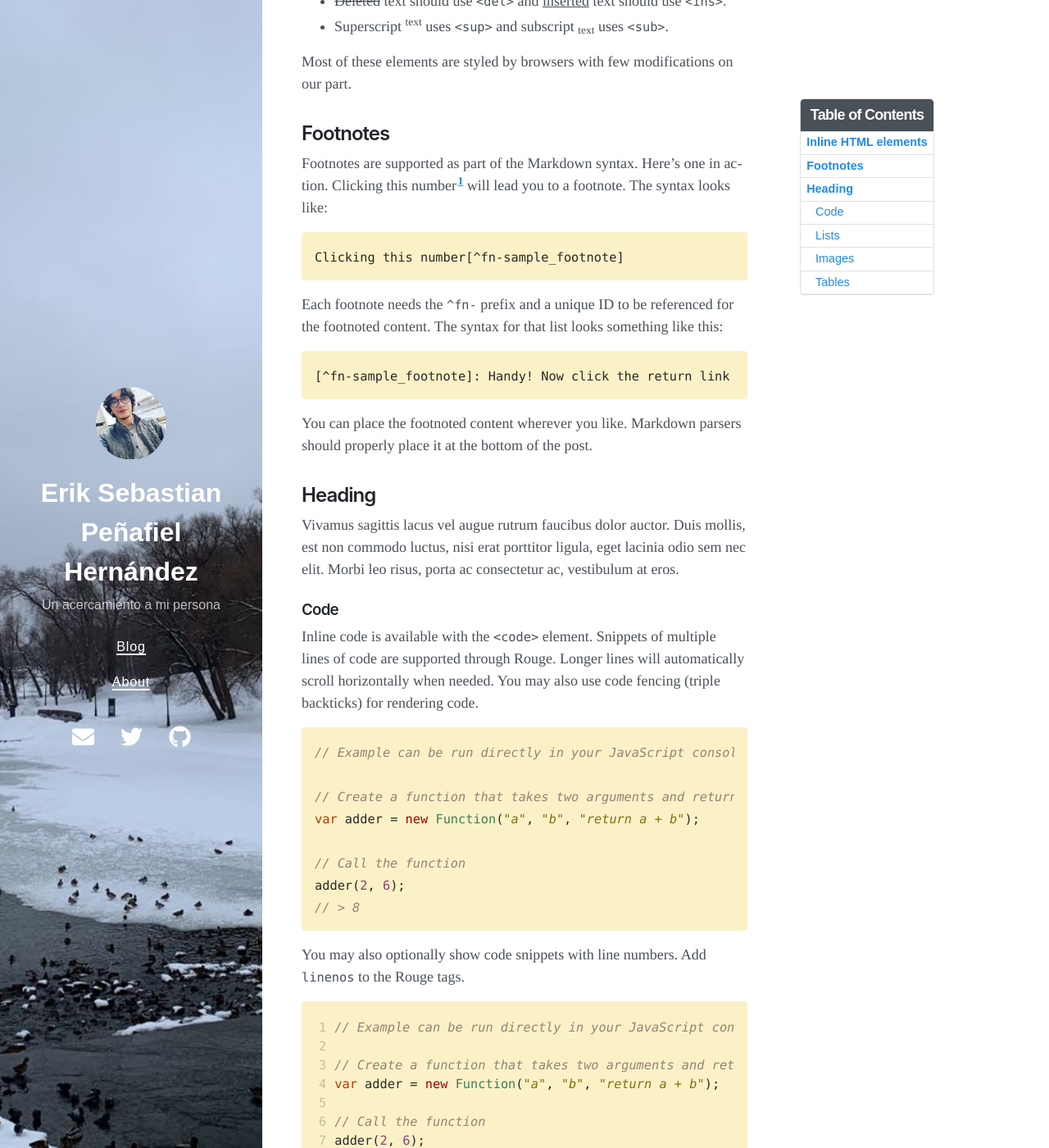
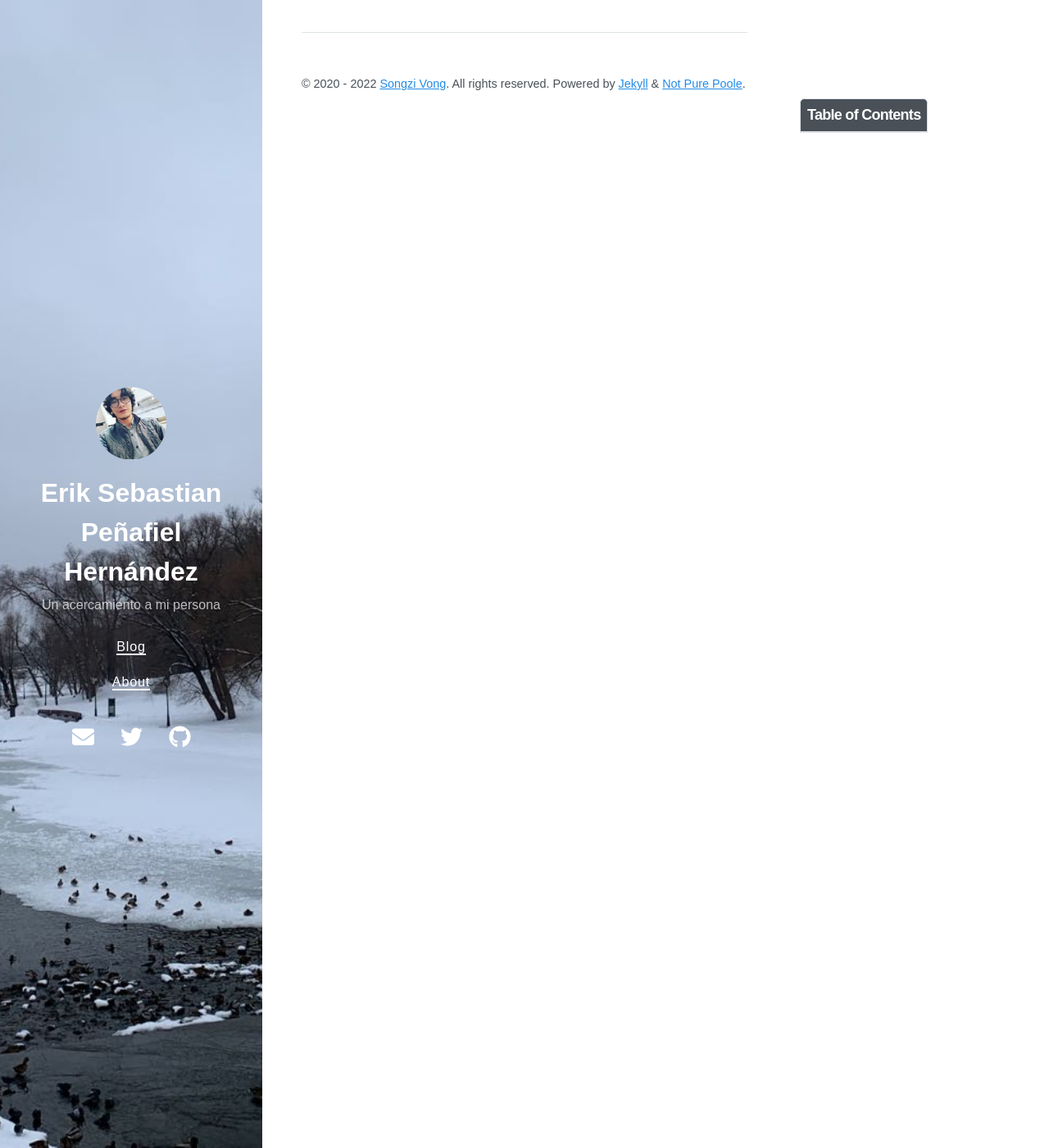
Before and after one commit to Eriksph/Eriksp, a Jekyll site: the page built from _posts/2020-09-29-welcome-to-not-pure-poole.md, in a window 1280 px wide and 1400 px high, scrolled down 697 px. Shown: the whole window at 82% size. Built offline with Jekyll 4.4.1, drawn with Linux system fonts in a browser that asks for light colours; nearby versions of some CDN libraries; some of the changed text lies outside the part shown.

Commit message:
Update 2020-09-29-welcome-to-not-pure-poole.md

```diff
--- a/_posts/2020-09-29-welcome-to-not-pure-poole.md
+++ b/_posts/2020-09-29-welcome-to-not-pure-poole.md
@@ -10,153 +10,4 @@ Es un gusto tenerte en mi página web; Te saluda Erik Sebastian Peñafiel Hernan
 
 Me gustan muchas cosas en la vida pero se deben tener prioridades, para mi las cosas mas improtantes son la familia y el estudio, uno debe estar preparado para todos los obstaculos que se presenten en la vida y para ello la mejor herramienta que puedes tener es un gran conocimiento que te permita resolver los problemas de manera inteligente.
 
-## Inline HTML elements
-
-HTML defines a long list of available inline tags, a complete list of which can be found on the [Mozilla Developer Network](https://developer.mozilla.org/en-US/docs/Web/HTML/Element).
-
-- **To bold text**, use `<strong>`.
-- *To italicize text*, use `<em>`.
-- <mark>To highlight</mark>, use `<mark>`.
-- Abbreviations, like <abbr title="HyperText Markup Langage">HTML</abbr> should use `<abbr>`, with an optional `title` attribute for the full phrase.
-- Citations, like <cite>&mdash; Mark Otto</cite>, should use `<cite>`.
-- <del>Deleted</del> text should use `<del>` and <ins>inserted</ins> text should use `<ins>`.
-- Superscript <sup>text</sup> uses `<sup>` and subscript <sub>text</sub> uses `<sub>`.
-
-Most of these elements are styled by browsers with few modifications on our part.
-
-## Footnotes
-
-Footnotes are supported as part of the Markdown syntax. Here's one in action. Clicking this number[^fn-sample_footnote] will lead you to a footnote. The syntax looks like:
-
-{% highlight text %}
-Clicking this number[^fn-sample_footnote]
-{% endhighlight %}
-
-Each footnote needs the `^fn-` prefix and a unique ID to be referenced for the footnoted content. The syntax for that list looks something like this:
-
-{% highlight text %}
-[^fn-sample_footnote]: Handy! Now click the return link to go back.
-{% endhighlight %}
-
-You can place the footnoted content wherever you like. Markdown parsers should properly place it at the bottom of the post.
-
-## Heading
-
-Vivamus sagittis lacus vel augue rutrum faucibus dolor auctor. Duis mollis, est non commodo luctus, nisi erat porttitor ligula, eget lacinia odio sem nec elit. Morbi leo risus, porta ac consectetur ac, vestibulum at eros.
-
-### Code
-
-Inline code is available with the `<code>` element. Snippets of multiple lines of code are supported through Rouge. Longer lines will automatically scroll horizontally when needed. You may also use code fencing (triple backticks) for rendering code.
-
-{% highlight js %}
-// Example can be run directly in your JavaScript console
-
-// Create a function that takes two arguments and returns the sum of those arguments
-var adder = new Function("a", "b", "return a + b");
-
-// Call the function
-adder(2, 6);
-// > 8
-{% endhighlight %}
-
-You may also optionally show code snippets with line numbers. Add `linenos` to the Rouge tags.
-
-{% highlight js linenos %}
-// Example can be run directly in your JavaScript console
-
-// Create a function that takes two arguments and returns the sum of those arguments
-var adder = new Function("a", "b", "return a + b");
-
-// Call the function
-adder(2, 6);
-// > 8
-{% endhighlight %}
-
-Aenean lacinia bibendum nulla sed consectetur. Etiam porta sem malesuada magna mollis euismod. Fusce dapibus, tellus ac cursus commodo, tortor mauris condimentum nibh, ut fermentum massa.
-
-### Lists
-
-Cum sociis natoque penatibus et magnis dis parturient montes, nascetur ridiculus mus. Aenean lacinia bibendum nulla sed consectetur. Etiam porta sem malesuada magna mollis euismod. Fusce dapibus, tellus ac cursus commodo, tortor mauris condimentum nibh, ut fermentum massa justo sit amet risus.
-
-- Praesent commodo cursus magna, vel scelerisque nisl consectetur et.
-- Donec id elit non mi porta gravida at eget metus.
-- Nulla vitae elit libero, a pharetra augue.
-
-Donec ullamcorper nulla non metus auctor fringilla. Nulla vitae elit libero, a pharetra augue.
-
-1. Vestibulum id ligula porta felis euismod semper.
-2. Cum sociis natoque penatibus et magnis dis parturient montes, nascetur ridiculus mus.
-3. Maecenas sed diam eget risus varius blandit sit amet non magna.
-
-Cras mattis consectetur purus sit amet fermentum. Sed posuere consectetur est at lobortis.
-
-<dl>
-  <dt>HyperText Markup Language (HTML)</dt>
-  <dd>The language used to describe and define the content of a Web page</dd>
-
-  <dt>Cascading Style Sheets (CSS)</dt>
-  <dd>Used to describe the appearance of Web content</dd>
-
-  <dt>JavaScript (JS)</dt>
-  <dd>The programming language used to build advanced Web sites and applications</dd>
-</dl>
-
-Integer posuere erat a ante venenatis dapibus posuere velit aliquet. Morbi leo risus, porta ac consectetur ac, vestibulum at eros. Nullam quis risus eget urna mollis ornare vel eu leo.
-
-### Images
-
-Quisque consequat sapien eget quam rhoncus, sit amet laoreet diam tempus. Aliquam aliquam metus erat, a pulvinar turpis suscipit at.
-
-![placeholder](http://placehold.it/800x400 "Large example image")
-![placeholder](http://placehold.it/400x200 "Medium example image")
-![placeholder](http://placehold.it/200x200 "Small example image")
-
-Align to the center by adding `class="align-center"`:
-
-![placeholder](http://placehold.it/400x200 "Medium example image"){: .align-center}
-
-### Tables
-
-Aenean lacinia bibendum nulla sed consectetur. Lorem ipsum dolor sit amet, consectetur adipiscing elit.
-
-<table>
-  <thead>
-    <tr>
-      <th>Name</th>
-      <th>Upvotes</th>
-      <th>Downvotes</th>
-    </tr>
-  </thead>
-  <tfoot>
-    <tr>
-      <td>Totals</td>
-      <td>21</td>
-      <td>23</td>
-    </tr>
-  </tfoot>
-  <tbody>
-    <tr>
-      <td>Alice</td>
-      <td>10</td>
-      <td>11</td>
-    </tr>
-    <tr>
-      <td>Bob</td>
-      <td>4</td>
-      <td>3</td>
-    </tr>
-    <tr>
-      <td>Charlie</td>
-      <td>7</td>
-      <td>9</td>
-    </tr>
-  </tbody>
-</table>
-
-Nullam id dolor id nibh ultricies vehicula ut id elit. Sed posuere consectetur est at lobortis. Nullam quis risus eget urna mollis ornare vel eu leo.
-
 -----
-
-Want to see something else added? <a href="https://github.com/vszhub/not-pure-poole/issues/new">Open an issue.</a>
-
-[^fn-sample_footnote]: Handy! Now click the return link to go back.
```
